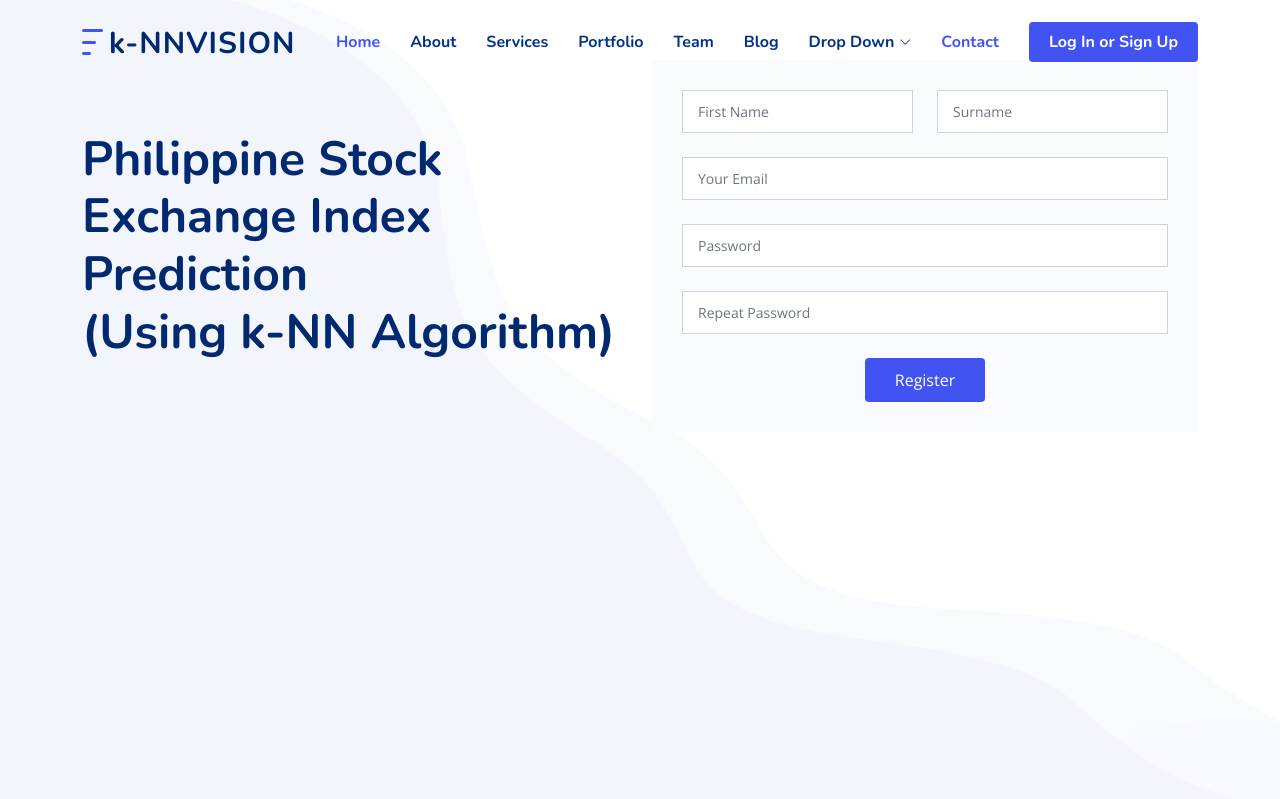
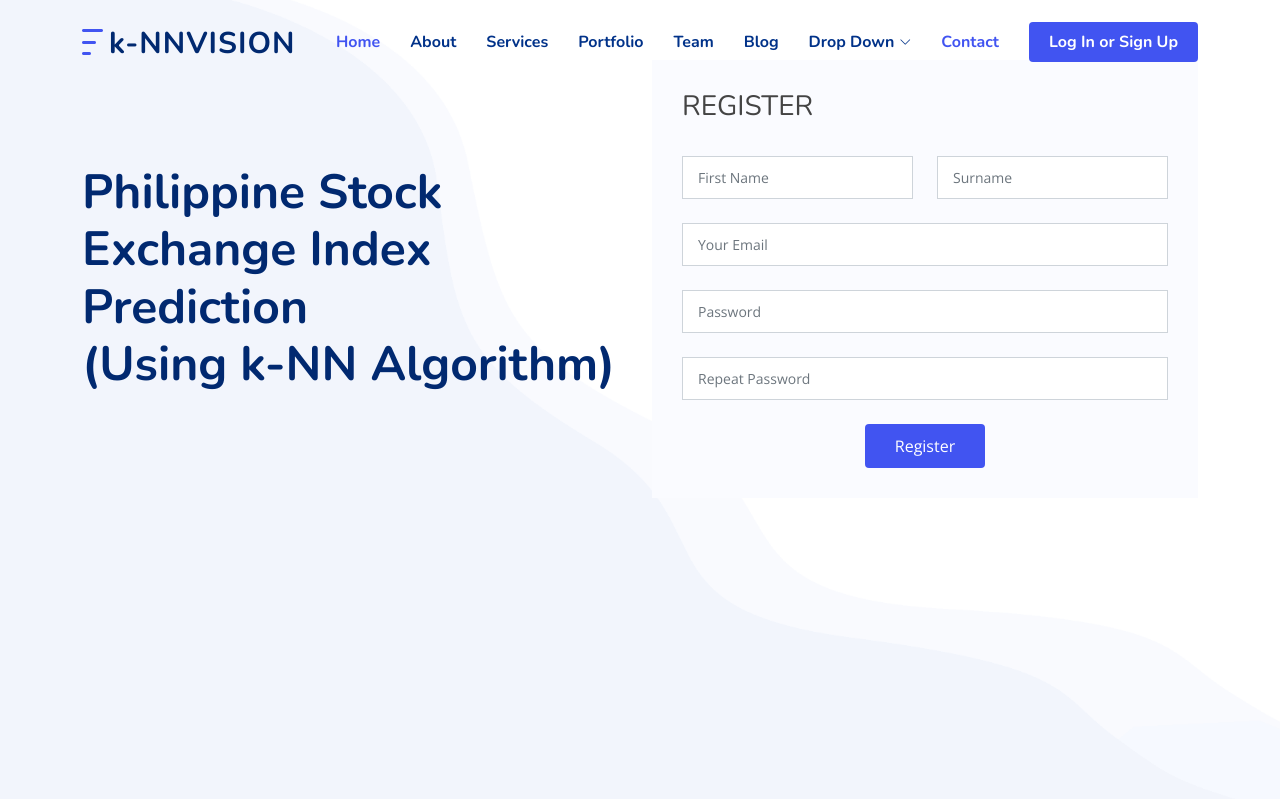
Before and after one commit to calvinjazz/thesis2-calvinjazz, a Django app: page /register in a window 1280 px wide. Shown: the top 799 px of the page. Run offline with Django 3.2, Linux system fonts and the light colour scheme; some libraries are stand-ins or nearby versions.

Commit message:
register changes4

```diff
--- a/templates/login.html
+++ b/templates/login.html
@@ -106,6 +106,8 @@
             <div class="col-lg-6">
               <form action="forms/contact.php" method="post" class="php-email-form">
                 <div class="row gy-4">
+
+                  <h3>LOG IN</h3>
 
                   <div class="col-md-12 ">
                     <input type="email" class="form-control" name="email" placeholder="Your Email" required>
--- a/templates/register.html
+++ b/templates/register.html
@@ -106,6 +106,8 @@
             <div class="col-lg-6">
               <form action="forms/contact.php" method="post" class="php-email-form">
                 <div class="row gy-4">
+
+                  <h3> REGISTER </h3>
 
                   <div class="col-md-6 ">
                     <input type="firstname" class="form-control" name="firstname" placeholder="First Name" required>
```
